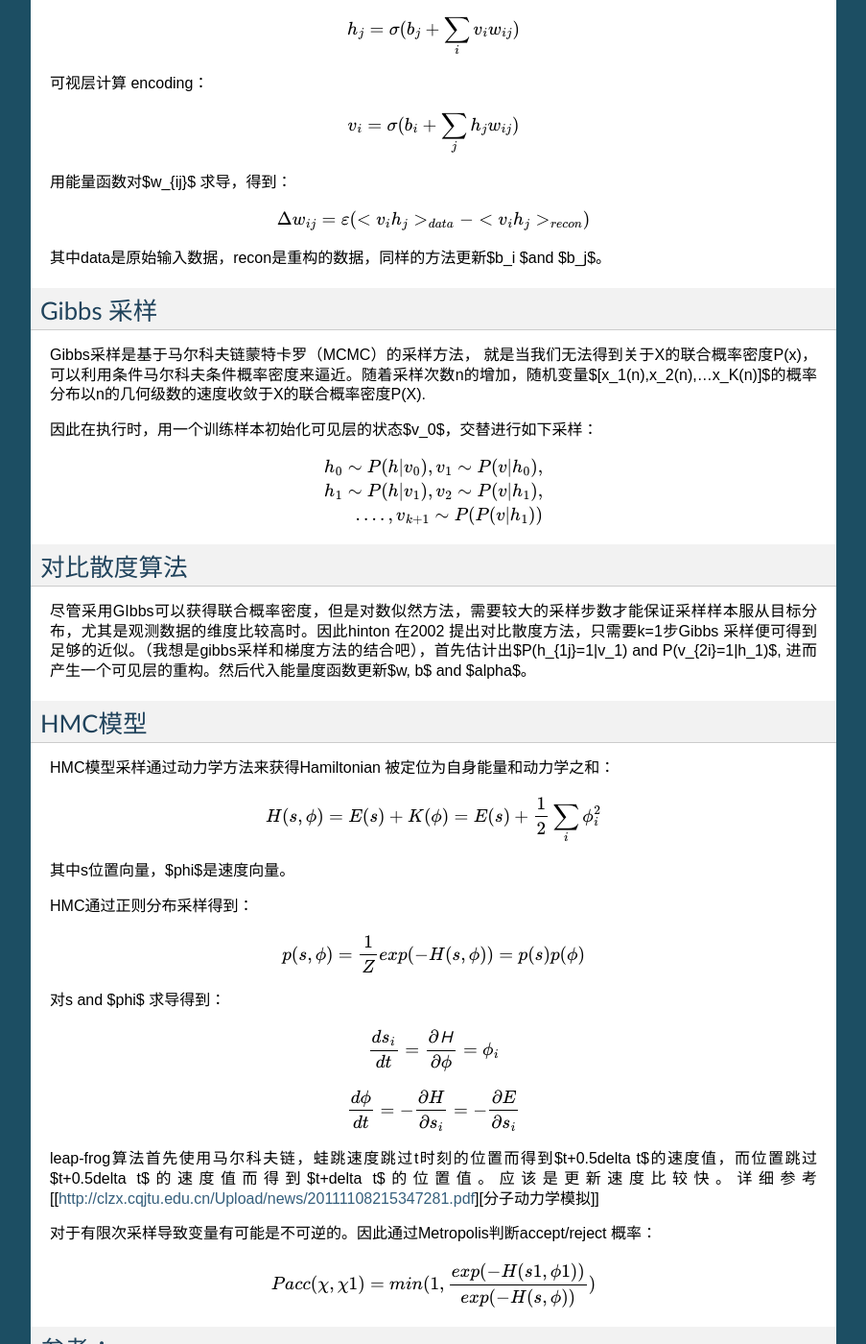
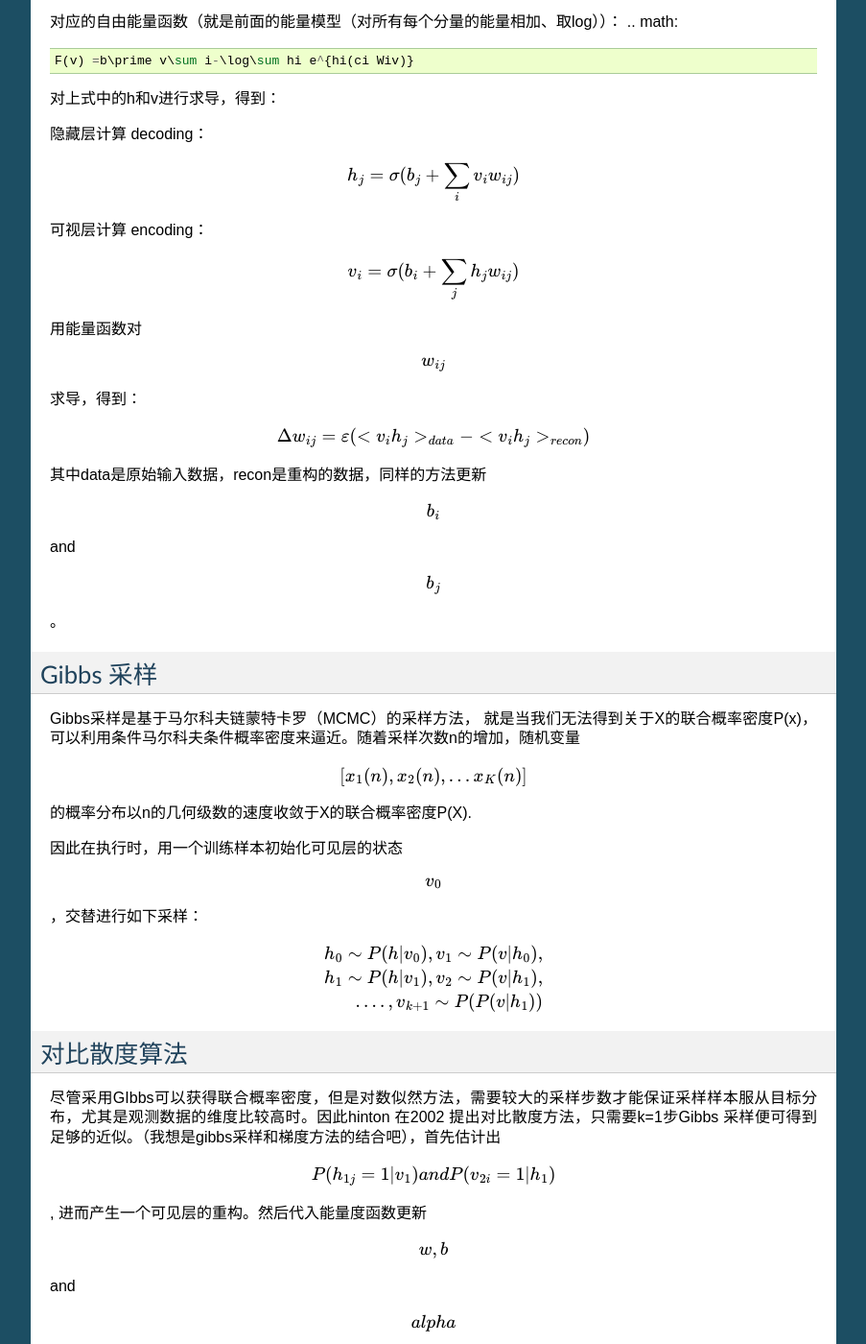
Before and after one commit to gwli/DeepLearningOnGPU, a Sphinx documentation site: the page built from source/basicConcept/RBM.rst, in a window 1280 px wide and 1400 px high, scrolled down 1402 px. Shown: the whole window at 96% size, without its empty margins (198-1101 px from the left). Built offline with Sphinx 7.4.7, drawn with Linux system fonts in a browser that asks for light colours; some of the changed text lies outside the part shown.

Commit message:
修改公式

```diff
--- a/source/basicConcept/RBM.rst
+++ b/source/basicConcept/RBM.rst
@@ -25,7 +25,7 @@
 
   l(\theta,D)=-L(\theta,D)=-\frac{1}{N}\sum_{x^{(i)\in D}\log p(x^{(i)})}
 
-对$\theta$ 求偏导，得到：
+对\$$\theta\$$ 求偏导，得到：
 
 .. math::
 
@@ -37,7 +37,7 @@
 
   P(x)=\sum_h P(x,h)=\sum_h \frac{e^{-E(x,h)}}{Z}
 
-并进行求导，但是上式中$Z=\sum_x e^{-E(x)}$,对x进行求导非常困难，因此通过采样方法获得近似值。
+并进行求导，但是上式中\$$Z=\sum_x e^{-E(x)}\$$,对x进行求导非常困难，因此通过采样方法获得近似值。
 
 因此采用玻尔兹曼机实现，但是BM方法计算量非常大，后来使用RBM模型,在层内无联系。
 \begin{figure}
@@ -85,21 +85,21 @@
 
    v_i=\sigma(b_i+\sum_j h_j w_{ij})
 
-用能量函数对$w_{ij}$ 求导，得到：
+用能量函数对\$$w_{ij}\$$ 求导，得到：
 
 .. math::
 
   \Delta w_{ij}=\varepsilon (<v_i h_j>_{data}-<v_i h_j>_{recon})
 
-其中data是原始输入数据，recon是重构的数据，同样的方法更新$b_i $and $b_j$。
+其中data是原始输入数据，recon是重构的数据，同样的方法更新\$$b_i \$$and \$$b_j\$$。
 
 
 Gibbs 采样
 ==========
 
-Gibbs采样是基于马尔科夫链蒙特卡罗（MCMC）的采样方法， 就是当我们无法得到关于X的联合概率密度P(x)，可以利用条件马尔科夫条件概率密度来逼近。随着采样次数n的增加，随机变量$[x_1(n),x_2(n),...x_K(n)]$的概率分布以n的几何级数的速度收敛于X的联合概率密度P(X).
+Gibbs采样是基于马尔科夫链蒙特卡罗（MCMC）的采样方法， 就是当我们无法得到关于X的联合概率密度P(x)，可以利用条件马尔科夫条件概率密度来逼近。随着采样次数n的增加，随机变量\$$[x_1(n),x_2(n),...x_K(n)]\$$的概率分布以n的几何级数的速度收敛于X的联合概率密度P(X).
 
-因此在执行时，用一个训练样本初始化可见层的状态$v_0$，交替进行如下采样：
+因此在执行时，用一个训练样本初始化可见层的状态\$$v_0\$$，交替进行如下采样：
 
 .. math::
 
@@ -112,7 +112,7 @@
 对比散度算法
 ============
 
-尽管采用GIbbs可以获得联合概率密度，但是对数似然方法，需要较大的采样步数才能保证采样样本服从目标分布，尤其是观测数据的维度比较高时。因此hinton 在2002 提出对比散度方法，只需要k=1步Gibbs 采样便可得到足够的近似。（我想是gibbs采样和梯度方法的结合吧），首先估计出$P(h_{1j}=1|v_1) and P(v_{2i}=1|h_1)$, 进而产生一个可见层的重构。然后代入能量度函数更新$w, b$ and $\alpha$。
+尽管采用GIbbs可以获得联合概率密度，但是对数似然方法，需要较大的采样步数才能保证采样样本服从目标分布，尤其是观测数据的维度比较高时。因此hinton 在2002 提出对比散度方法，只需要k=1步Gibbs 采样便可得到足够的近似。（我想是gibbs采样和梯度方法的结合吧），首先估计出\$$P(h_{1j}=1|v_1) and P(v_{2i}=1|h_1)\$$, 进而产生一个可见层的重构。然后代入能量度函数更新\$$w, b\$$ and \$$\alpha\$$。
 
 HMC模型
 =======
@@ -123,7 +123,7 @@
 
   H(s,\phi)=E(s)+K(\phi)=E(s)+\frac{1}{2}\sum_i\phi_i^2
 
-其中s位置向量，$\phi$是速度向量。
+其中s位置向量，\$$\phi\$$是速度向量。
 
 HMC通过正则分布采样得到：
 
@@ -131,7 +131,7 @@
 
   p(s,\phi)=\frac{1}{Z}exp(-H(s,\phi))=p(s)p(\phi)
 
-对s and $\phi$ 求导得到：
+对s and \$$\phi\$$ 求导得到：
 
 .. math::
 
@@ -142,7 +142,7 @@
   \frac {d \phi}{dt}=-\frac{\partial H}{\partial s_i}= -\frac{\partial E}{\partial s_i}
 
 
-leap-frog算法首先使用马尔科夫链，蛙跳速度跳过t时刻的位置而得到$t+0.5\delta t$的速度值，而位置跳过$t+0.5\delta t$的速度值而得到$t+\delta t$的位置值。应该是更新速度比较快。详细参考[[http://clzx.cqjtu.edu.cn/Upload/news/20111108215347281.pdf][分子动力学模拟]]
+leap-frog算法首先使用马尔科夫链，蛙跳速度跳过t时刻的位置而得到\$$t+0.5\delta t\$$的速度值，而位置跳过\$$t+0.5\delta t\$$的速度值而得到\$$t+\delta t\$$的位置值。应该是更新速度比较快。详细参考[[http://clzx.cqjtu.edu.cn/Upload/news/20111108215347281.pdf][分子动力学模拟]]
 
 
 对于有限次采样导致变量有可能是不可逆的。因此通过Metropolis判断accept/reject 概率：
@@ -156,9 +156,7 @@
 =====
 
 #. http://blog.csdn.net/chlele0105/article/details/17309491}{能量模型(EBM)、限制波尔兹曼机(RBM)}
-
 #. http://blog.csdn.net/mytestmy/article/details/9150213}{深度学习读书笔记之RBM （限制波尔兹曼机}
-
 
 #. http://blog.sina.com.cn/s/blog_890c6aa301010oks.html}{关于数学,关于Learning的一些问题HMC}
 
```
